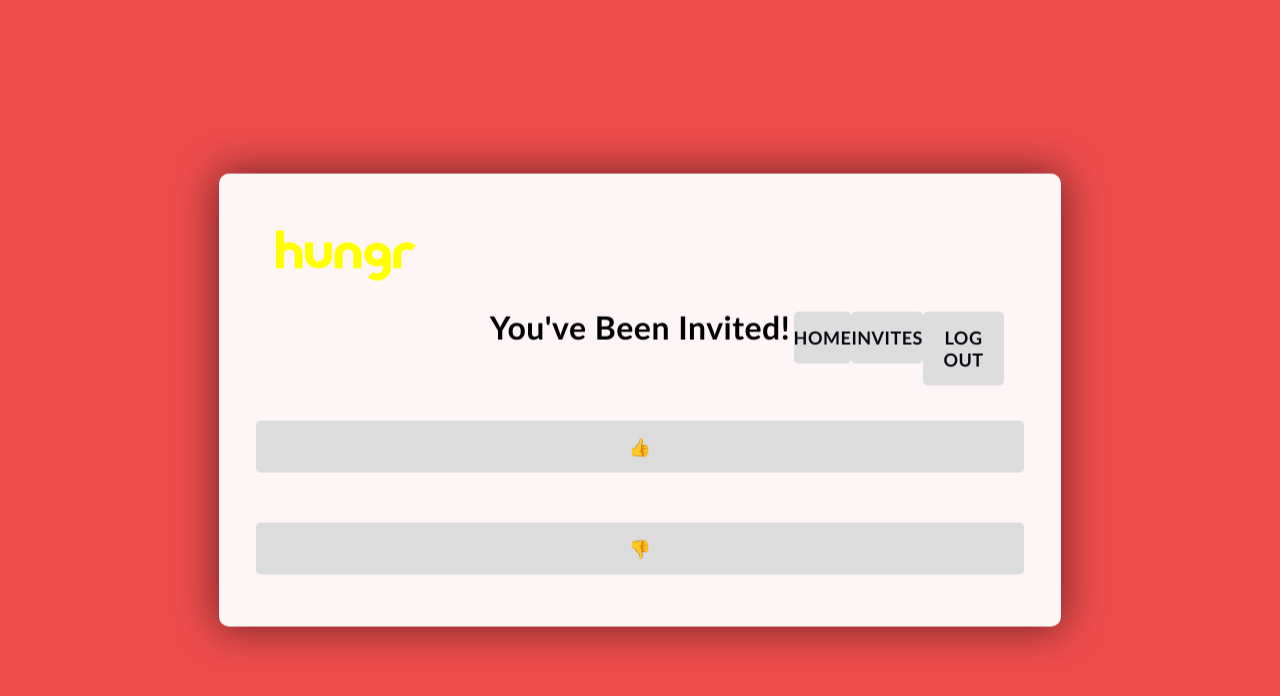
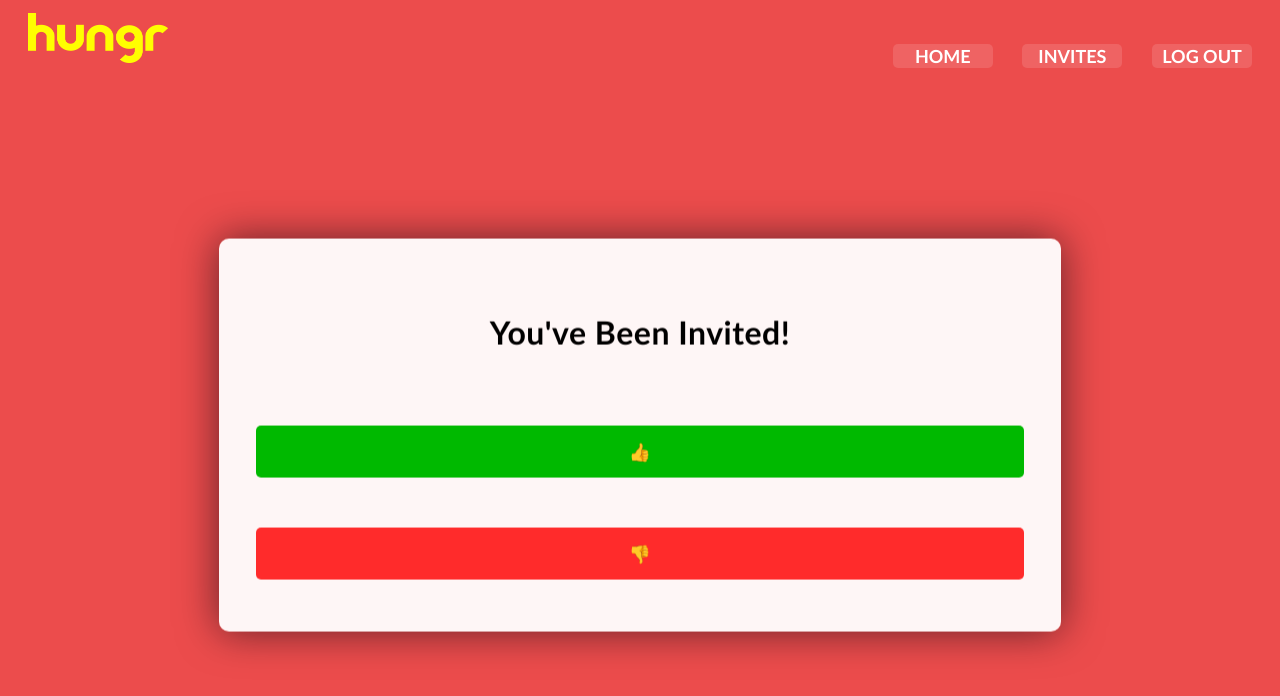
Before and after one commit to LHebner/Hungr_App, a Vue app in the folder vue/: page /inviteview in a window 1280 px wide. Shown: the top 696 px of the page. Built offline with nearby package versions, Linux system fonts and the light colour scheme; no server answers.

Commit message:
... more css

```diff
--- a/vue/src/components/InviteOptions.vue
+++ b/vue/src/components/InviteOptions.vue
@@ -103,6 +103,7 @@ export default {
   #favorites {
     margin-bottom: 10px;
     color: #ec4c4c;
+    border-bottom: 2px solid #ec4c4c;
   }
   #dinnerTime {
     background: rgba(255,255,255,0.27);
@@ -119,7 +120,7 @@ export default {
 
   }
   select {
-    width: 50%;
+    width: 80%;
   }
   #favorites {
     color: black;
--- a/vue/src/components/RestaurantCard.vue
+++ b/vue/src/components/RestaurantCard.vue
@@ -66,6 +66,8 @@ export default {
     font-size: 30px;
     font-weight: bold;
     text-align: center;
+    padding: 1px;
+    margin: 1px;
   }
 
   #searchResults {
@@ -81,7 +83,7 @@ export default {
     border: 2px solid rgba(255, 255, 255, 0.1);
     box-shadow: 0 0 40px rgba(8,7,16,0.6);
     padding: 35px 50px;
-    margin: 35px auto 0 auto;
+    margin: 35px auto 35px auto;
     color: rgb(63, 63, 63);
     letter-spacing: 0.5px;
 
@@ -92,6 +94,9 @@ export default {
     color: #ec4c4c;
     margin: 0 5px;
     text-decoration: none;
+  }
+  #name:hover {
+    color: #ff6d8d;
   }
   #contact {
     width: 250px;
@@ -107,9 +112,13 @@ export default {
     height: 10rem;
     max-width: 100%;
   }
+  #check {
+    cursor: pointer;
+  }
   #invite {
-    margin-top: 50px;
-    width: 100px;
+    display: block;
+    margin: auto;
+    width: 70%;
     background-color: rgb(0, 187, 0);
     color: white;
     padding: 15px 0;
--- a/vue/src/views/Confirmation.vue
+++ b/vue/src/views/Confirmation.vue
@@ -1,8 +1,8 @@
 <template>
   <div>
-    <div>
       <navigation />
-    </div>Invite Sent!</div>
+    <div id="sent">Invite Sent!</div>
+    </div>
 </template>
 
 <script>
@@ -15,5 +15,13 @@ export default {
 </script>
 
 <style>
-
+  #sent{
+    color: #ffffff;
+    font-family: 'Trebuchet MS', 'Lucida Sans Unicode', 'Lucida Grande', 'Lucida Sans', Arial, sans-serif;
+    font-size: 50px;
+    font-weight: bolder;
+    text-align: center;
+    margin-top: 15%;
+    text-shadow: 0px 5px 10px rgb(60, 62, 70);
+  }
 </style>
--- a/vue/src/views/InviteView.vue
+++ b/vue/src/views/InviteView.vue
@@ -1,6 +1,7 @@
 <template>
-    <div id="main">
+    <div>
         <navigation />
+    <div id="inviteMain">
         <h1>You've Been Invited!</h1>
         <div id="Like">
             <button id="Like" v-on:click.prevent="Like()">👍</button>
@@ -9,7 +10,7 @@
             <button id="Dislike" v-on:click.prevent="Like()">👎</button>
         </div>
     </div>
-
+  </div>
 </template>
 
 <script>
@@ -62,9 +63,10 @@ export default {
 body {
   background-color: #ec4c4c;
 }
-#main{
+#inviteMain{
   height: auto;
   width: 60%;
+  margin-top: 35px;
   background-color: rgb(255, 255, 255, .95);
   position: absolute;
   transform: translate(-50%, -50%);
@@ -76,20 +78,20 @@ body {
   box-shadow: 0 0 40px rgba(8,7,16,0.6);
   padding: 50px 35px;
 }
-#main * {
+#inviteMain * {
   font-family: 'Trebuchet MS', 'Lucida Sans Unicode', 'Lucida Grande', 'Lucida Sans', Arial, sans-serif;
   color: black;
   letter-spacing: 0.5px;
   outline: none;
   border: none;
 }
-#main h1 {
+#inviteMain h1 {
   font-size: 32px;
   font-weight: bold;
   line-height: 42px;
   text-align: center;
 }
-#main button {
+#inviteMain button {
   margin-top: 50px;
   width: 100%;
   background-color: #dddddd;
@@ -100,4 +102,10 @@ body {
   border-radius: 5px;
   cursor: pointer;
 }
+#Like button{
+    background-color: rgb(0, 185, 0);
+}
+#Dislike button {
+    background-color: rgb(255, 43, 43);;
+}
 </style>
--- a/vue/src/views/Invites.vue
+++ b/vue/src/views/Invites.vue
@@ -43,7 +43,7 @@ export default {
 </script>
 
 <style scoped>
-#yelpLink {
+#review {
   font-family: 'Trebuchet MS', 'Lucida Sans Unicode', 'Lucida Grande', 'Lucida Sans', Arial, sans-serif;
   display: block;
   margin-right: auto;
--- a/vue/src/views/Login.vue
+++ b/vue/src/views/Login.vue
@@ -143,7 +143,7 @@ input {
 }
 #link {
   display: block;
-  margin: 30px 300px 0 300px;
+  margin: 30px auto 0 auto;
   width: 150px;
   border-radius: 3px;
   padding:5px;
```
